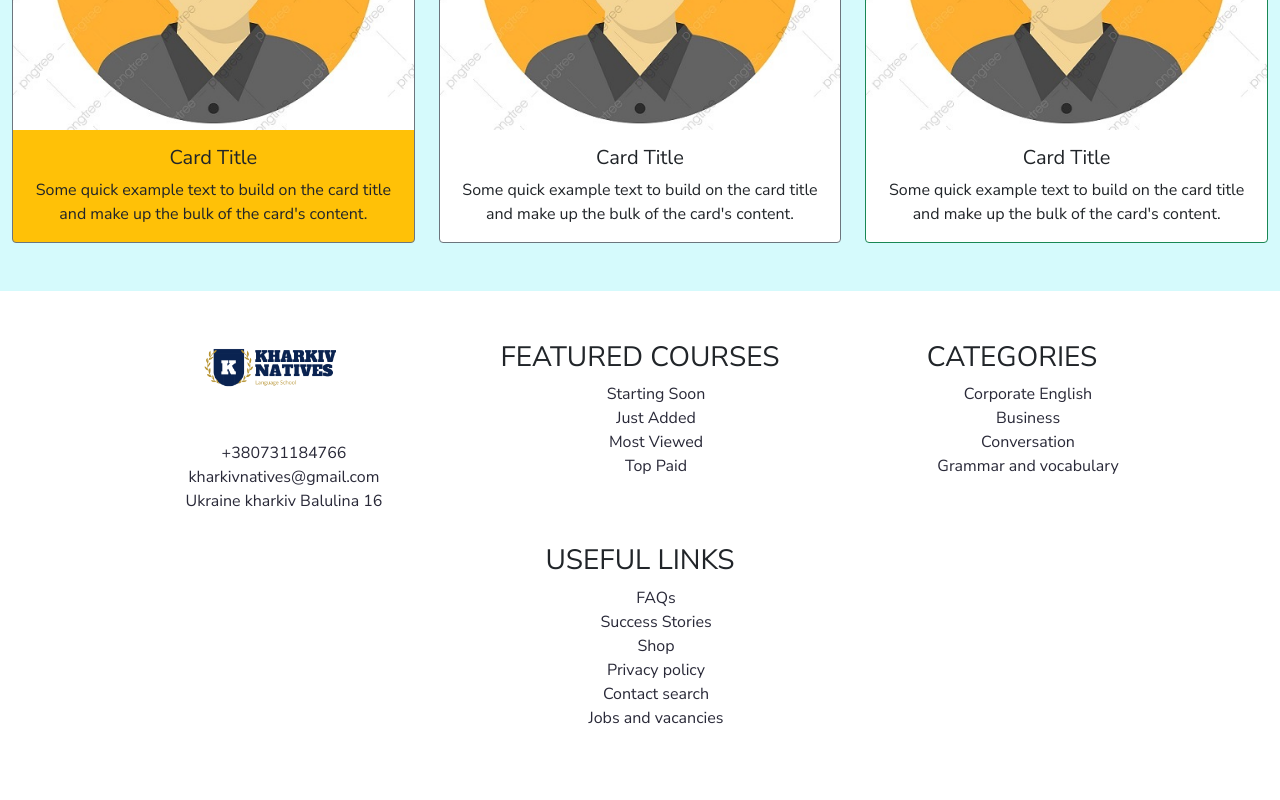
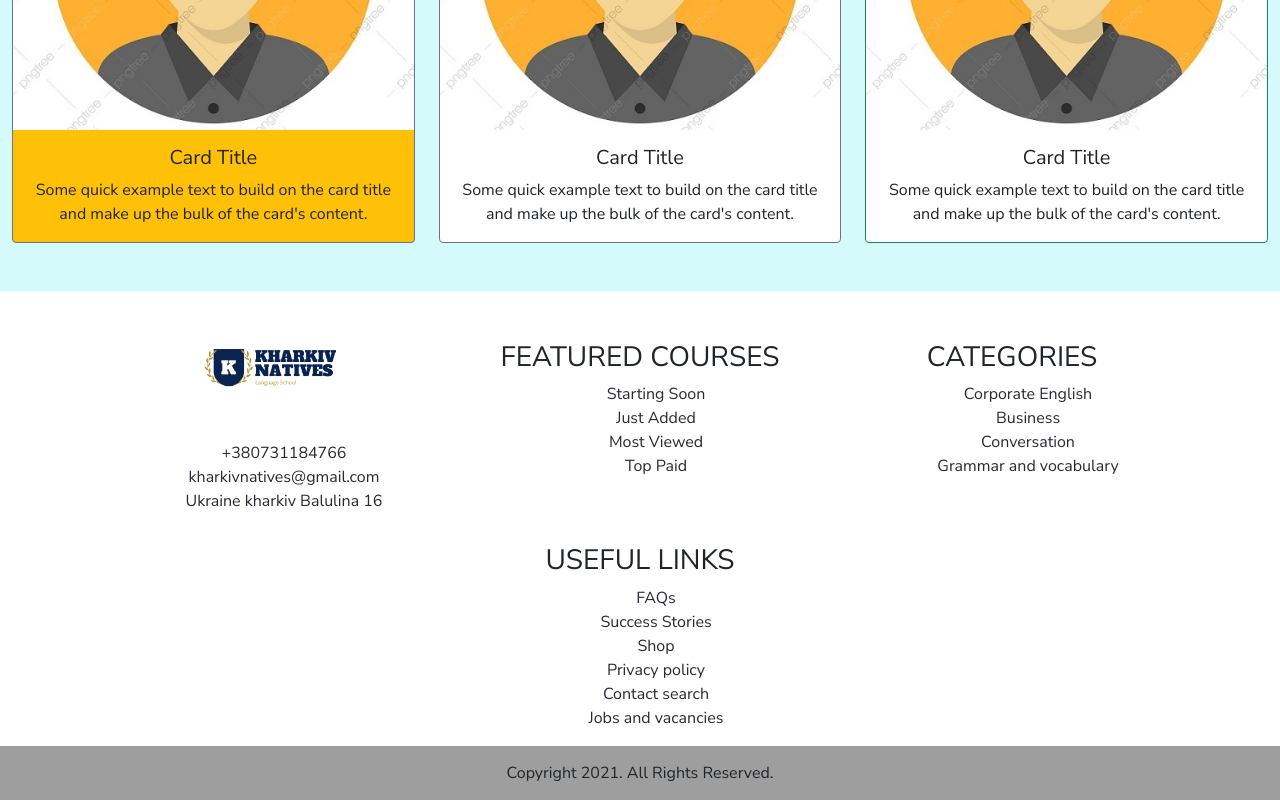
Before and after one commit to mezebu/k-natives, a React (Create React App) app: page / in a window 1280 px wide. Shown: the part 2105-2905 px from the top of the page. Before the commit the page ends 2851 px from the top, so only its background shows below. Built offline with nearby package versions, Linux system fonts and the light colour scheme.

Commit message:
copyrights update

```diff
--- a/src/App.css
+++ b/src/App.css
@@ -121,3 +121,16 @@
 .footer-link-heading {
   padding: 50px 0 0 0;
 }
+
+/*-------------------------------------------------------------------
+19.copyright
+-------------------------------------------------------------------*/
+.copyrights {
+  background: rgb(158, 158, 158);
+}
+
+.copyrights p {
+  margin: 15px 0;
+  text-align: center;
+  font-size: 16px;
+}
--- /dev/null
+++ b/src/components/CopyRights.jsx
@@ -0,0 +1,18 @@
+import React from "react";
+import { Container } from "react-bootstrap";
+
+function CopyRights() {
+  return (
+    <div className="copyrights">
+      <Container>
+        <div class="row">
+          <div class="col-md-12">
+            <p>Copyright 2021. All Rights Reserved.</p>
+          </div>
+        </div>
+      </Container>
+    </div>
+  );
+}
+
+export default CopyRights;
--- a/src/components/Footer.jsx
+++ b/src/components/Footer.jsx
@@ -10,14 +10,13 @@
           <div class="container">
             <div class="row">
               <div class="col-md-4 col-sm-12">
-                <a href="index.html">
                 <img
                   class="img-responsive"
                   src={Logo}
                   alt="logo"
                   width="150px"
                 />
-                </a>
+
                 <div class="footer_link_heading">
                   <div class="footer_menu margin_top_30">
                     <ul>
--- a/src/components/HomePage.jsx
+++ b/src/components/HomePage.jsx
@@ -3,6 +3,7 @@
 import SuccessStories from "./SuccessStories";
 import Course from "./Course";
 import Footer from "./Footer";
+import CopyRights from "./CopyRights";
 
 const HomePage = () => {
   return (
@@ -31,6 +32,7 @@
         <Course />
         <SuccessStories />
         <Footer />
+        <CopyRights />
       </div>
     </>
   );
```
Lines whose indentation alone changed are shown as unchanged.
